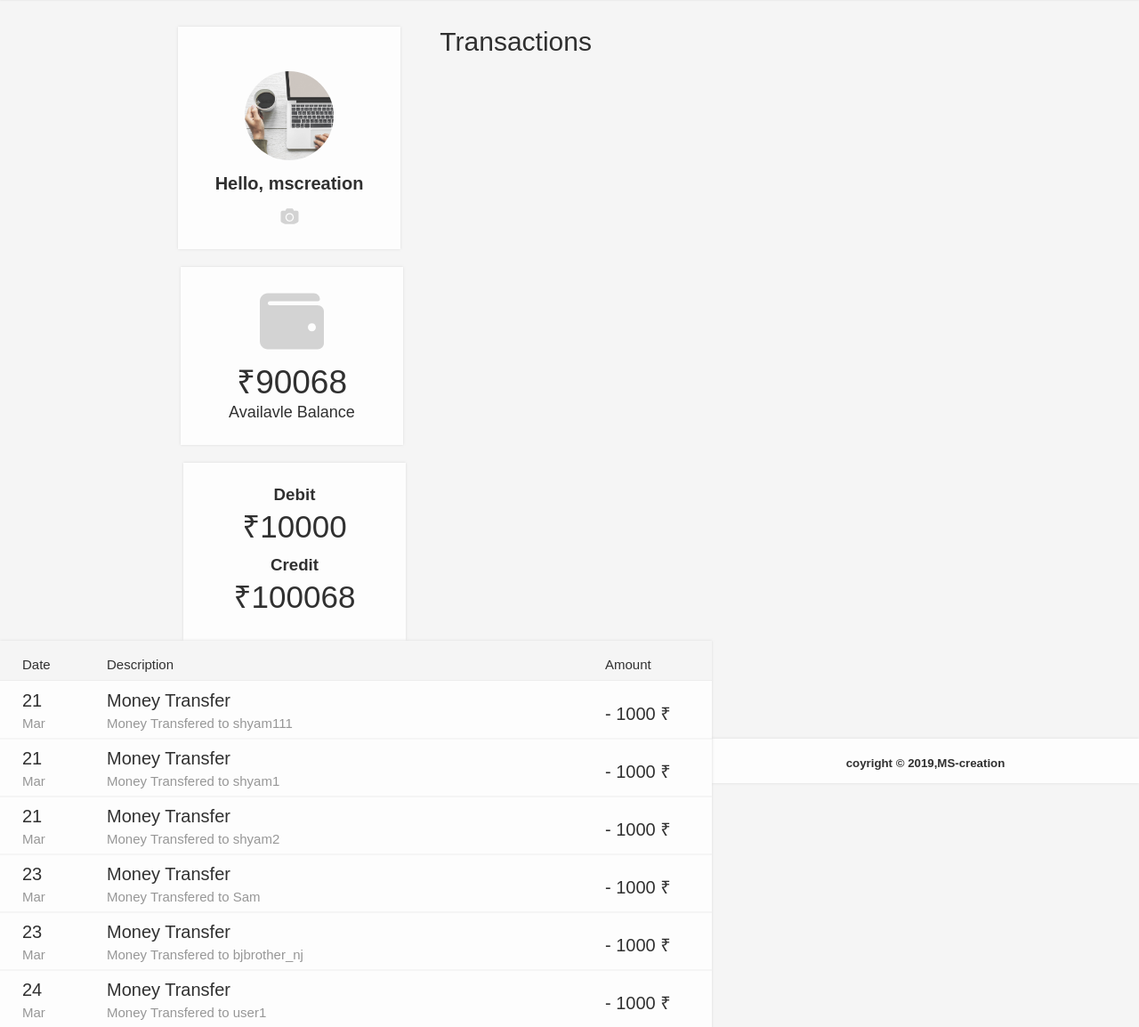
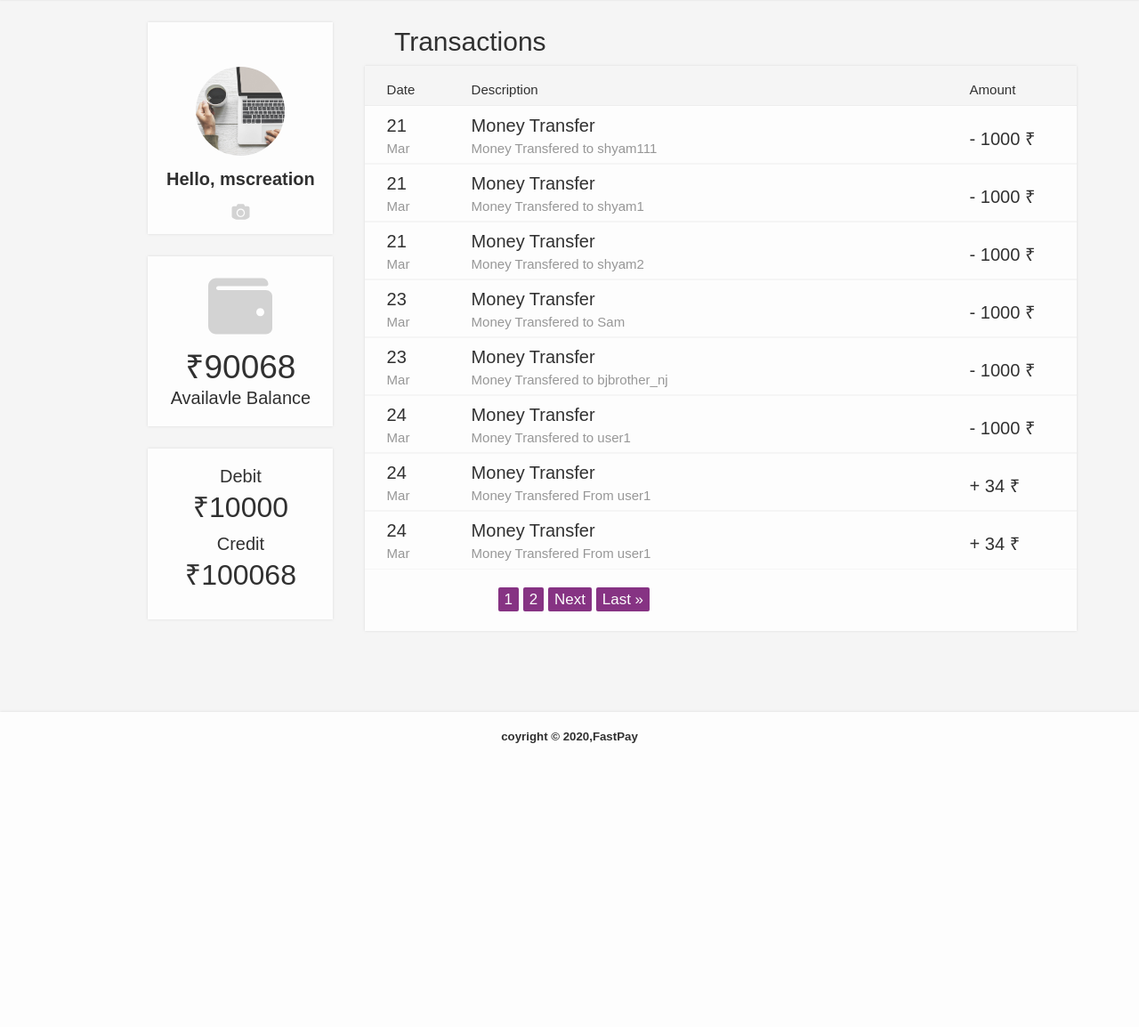
Before and after one commit to mscreation28/fastPay, a Django app: page /transaction/ in a window 1280 px wide. Shown: the part 75-1229 px from the top of the page at 89% size. After the commit the page ends 910 px from the top, so only its background shows below. Run offline with Django 3.2, Linux system fonts and the light colour scheme; a user stored in the database is signed in; data comes from the database, SQL or seed files in the repository; both versions use the stored data as it was after the commit.

Commit message:
all done

```diff
--- a/ewalletapp/static/css/aboutus.css
+++ b/ewalletapp/static/css/aboutus.css
@@ -8,7 +8,7 @@ body{
     margin: 0;
     padding: 0;
     background: #f5f5f5;
-    opacity: 0.8;
+    /* opacity: 0.8; */
     font-family: "Rubik", sans-serif;
     background-repeat: no-repeat;
     background-attachment: fixed;
@@ -87,6 +87,7 @@ img{
     margin-top: 30px;
     width: 100px;
     height: 100px;
+    opacity: 100%;
     /* vertical-align: middle; */
     margin-bottom: 15px;
     border-radius: 50%;
--- a/ewalletapp/static/css/transaction.css
+++ b/ewalletapp/static/css/transaction.css
@@ -88,11 +88,19 @@ h1{
     /* width: 100vw; */
     /* padding-left: 25px; */
 }
+.left{
+    width: 25%;
+    float: left;
+}
+.right{
+    width: 68%;
+    float: right;
+}
 .left-sidebar{
-    width: 250px;
-    height: 250px;
-    /* margin-top: 25px; */
-    margin-left: 200px;
+    width: 65%;
+    height: 65%;
+    margin-top: 25px;
+    margin-left: 52%;
     margin-right: 30px;
     float: left;
     background-color: white;
@@ -101,7 +109,6 @@ h1{
     font-size: 20px;
     box-shadow: 0px 0px 3px lightgray;
     box-sizing: border-box;
-    /* padding-left: 10px; */
 }
 .left-sidebar img{
     margin-top: 50px;
@@ -120,20 +127,19 @@ h1{
     overflow: hidden;
 }
 .left-sidebar-2{
-    width: 250px;
-    height: 200px;
-    margin-top: 270px;
-    margin-left: -277px;
+    width: 65%;
+    height: 65%;
+    margin-top: 25px;
+    margin-left: 52%;
     margin-right: 30px;
+    padding: 20px 0px;
     float: left;
     background-color: white;
     border: 0px solid;
     text-align: center;
-    font-size: 18px;
+    font-size: 20px;
     box-shadow: 0px 0px 3px lightgray;
-    padding-top: 25px;
     box-sizing: border-box;
-    /* padding-left: 10px; */
 }
 .left-sidebar-2 img{
     opacity: 0.2;
@@ -143,24 +149,23 @@ h1{
     font-weight: lighter;
 }
 .left-sidebar-3{
-    width: 250px;
-    height: 200px;
-    margin-top: 490px;
-    margin-left: -277px;
+    width: 65%;
+    height: 65%;
+    margin-top: 25px;
+    margin-left: 52%;
     margin-right: 30px;
+    padding: 20px 0px;
     float: left;
     background-color: white;
     border: 0px solid;
     text-align: center;
-    font-size: 18   px;
+    font-size: 20px;
     box-shadow: 0px 0px 3px lightgray;
-    padding-top: 25px;
     box-sizing: border-box;
-    font-weight: lighter;
     /* padding-left: 10px; */
 }
 .left-sidebar-3 h4{
-    font-size: 35px;
+    font-size: 32px;
     margin-bottom: 10px;
     font-weight: lighter;
 }
@@ -188,7 +193,7 @@ h1{
     /* box-sizing: border-box; */
     /* padding: 12px 25px; */
     /* border: 0.02px solid lightgray; */
-    width: 800px;
+    width: 100%;
     height: 45px;
     padding-top: 30px;
     font-size: 15px;
@@ -378,5 +383,4 @@ h1{
     height: 50px;
 	margin:auto;
 	padding-top: 20px;
-
 }
--- a/ewalletapp/templates/home.html
+++ b/ewalletapp/templates/home.html
@@ -57,6 +57,6 @@
         </div>
     </div>
     <footer id="main-footer">
-		<h5>coyright &copy 2019,MS-creation</h5>
+		<h5>coyright &copy 2020,FastPay</h5>
 	</footer>
 </body>
--- a/ewalletapp/templates/profile_detail.html
+++ b/ewalletapp/templates/profile_detail.html
@@ -166,7 +166,7 @@
         </div>
     </div>
     <footer id="main-footer">
-		<h5>coyright &copy 2019,MS-creation</h5>
+		<h5>coyright &copy 2020,FastPay</h5>
 	</footer>
 
 </body>
--- a/ewalletapp/templates/recharge.html
+++ b/ewalletapp/templates/recharge.html
@@ -81,7 +81,7 @@
 
 	</div>
 	<footer id="main-footer">
-		<h5>coyright &copy 2019,MS-creation</h5>
+		<h5>coyright &copy 2020,FastPay</h5>
 	</footer>
 
 </body>
--- a/ewalletapp/templates/send_money.html
+++ b/ewalletapp/templates/send_money.html
@@ -61,7 +61,7 @@
     </div>
   	</div>
 	<footer id="main-footer">
-		<h5>coyright &copy 2019,MS-creation</h5>
+		<h5>coyright &copy 2020,FastPay</h5>
 	</footer>
 </body>
 
--- a/ewalletapp/templates/transaction.html
+++ b/ewalletapp/templates/transaction.html
@@ -24,7 +24,7 @@
         </div>
     </div>
     <div class="main-block">
-
+        <div class="left">
         <div class="left-sidebar">
             <img src="{{request.user.profile.profile_pic.url}}"/>
             <h4>Hello, {{request.user.username}}<br></h4>
@@ -38,11 +38,14 @@
             Availavle Balance
         </div>
         <div class="left-sidebar-3">
-            <h3>Debit</h3>
+            Debit
             <h4>₹{{request.user.profile.debit}}<br></h4>
-            <h3>Credit</h3>
+            Credit
             <h4>₹{{request.user.profile.credit}}<br></h4>
         </div>
+        </div>
+
+        <div class="right">
         <div class="title">
             &nbsp;Transactions
         </div>
@@ -114,7 +117,7 @@
                     </div>
                 </div>
             </div>
-
+        </div>
     </div>
     <div id="popup5" class="overlay">
         <div class="popup">
@@ -136,7 +139,7 @@
     </div>
 
     <footer id="main-footer">
-		<h5>coyright &copy 2019,MS-creation</h5>
+		<h5>coyright &copy 2020,FastPay</h5>
 	</footer>
 
 </body>
```
Also changed, not shown: ewalletapp/static/css/home.css (+4 -4 lines), ewalletapp/static/css/profile_detail.css (+15 -14 lines), ewalletapp/templates/aboutus.html (+10 -10 lines), db.sqlite3, ewalletapp/static/css/Jay.jpeg (added), ewalletapp/static/css/Saurav.jpeg (added), ewalletapp/static/css/Shyam.jpeg (added), media/images/login_back1_BSmnlbt.jpg (added).
